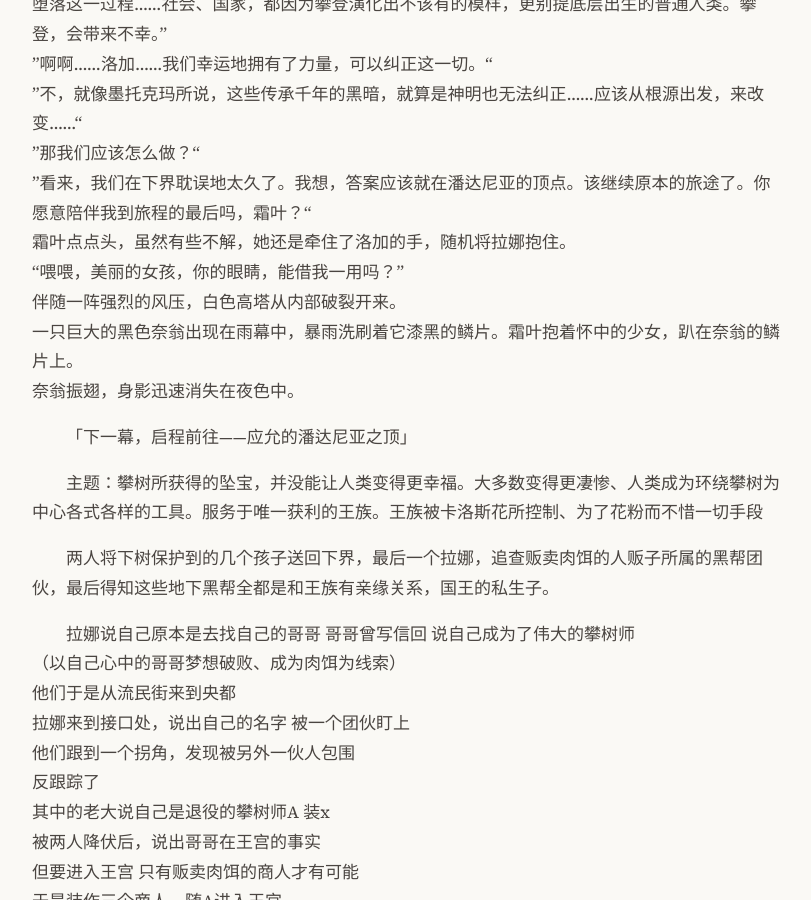
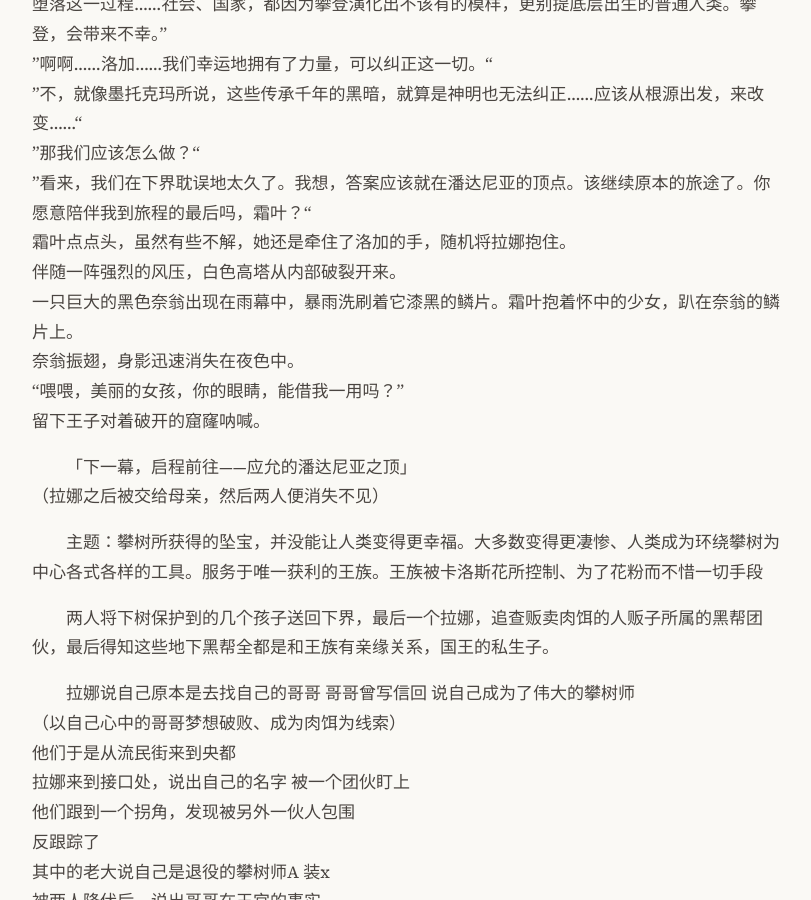
Before and after one commit to yihenc/yihenc.github.io, a Jekyll site: the page built from _posts/2026-03-09-漫游.md, in a window 1280 px wide and 900 px high, scrolled down 14259 px. Shown: the whole window, without its empty margins (232-1043 px from the left). Built offline with Jekyll 4.4.1, drawn with Linux system fonts in a browser that asks for light colours; nearby versions of some CDN libraries.

Commit message:
Update: 漫游

```diff
--- a/_posts/2026-03-09-漫游.md
+++ b/_posts/2026-03-09-漫游.md
@@ -370,13 +370,14 @@ date: 2026-03-09 00:00 +0000
 ”那我们应该怎么做？“
 ”看来，我们在下界耽误地太久了。我想，答案应该就在潘达尼亚的顶点。该继续原本的旅途了。你愿意陪伴我到旅程的最后吗，霜叶？“
 霜叶点点头，虽然有些不解，她还是牵住了洛加的手，随机将拉娜抱住。
-“喂喂，美丽的女孩，你的眼睛，能借我一用吗？”
 伴随一阵强烈的风压，白色高塔从内部破裂开来。
 一只巨大的黑色奈翁出现在雨幕中，暴雨洗刷着它漆黑的鳞片。霜叶抱着怀中的少女，趴在奈翁的鳞片上。
 奈翁振翅，身影迅速消失在夜色中。
+“喂喂，美丽的女孩，你的眼睛，能借我一用吗？”
+留下王子对着破开的窟窿呐喊。
 
 「下一幕，启程前往——应允的潘达尼亚之顶」
-
+（拉娜之后被交给母亲，然后两人便消失不见）
 
 主题：攀树所获得的坠宝，并没能让人类变得更幸福。大多数变得更凄惨、人类成为环绕攀树为中心各式各样的工具。服务于唯一获利的王族。王族被卡洛斯花所控制、为了花粉而不惜一切手段
 
```
